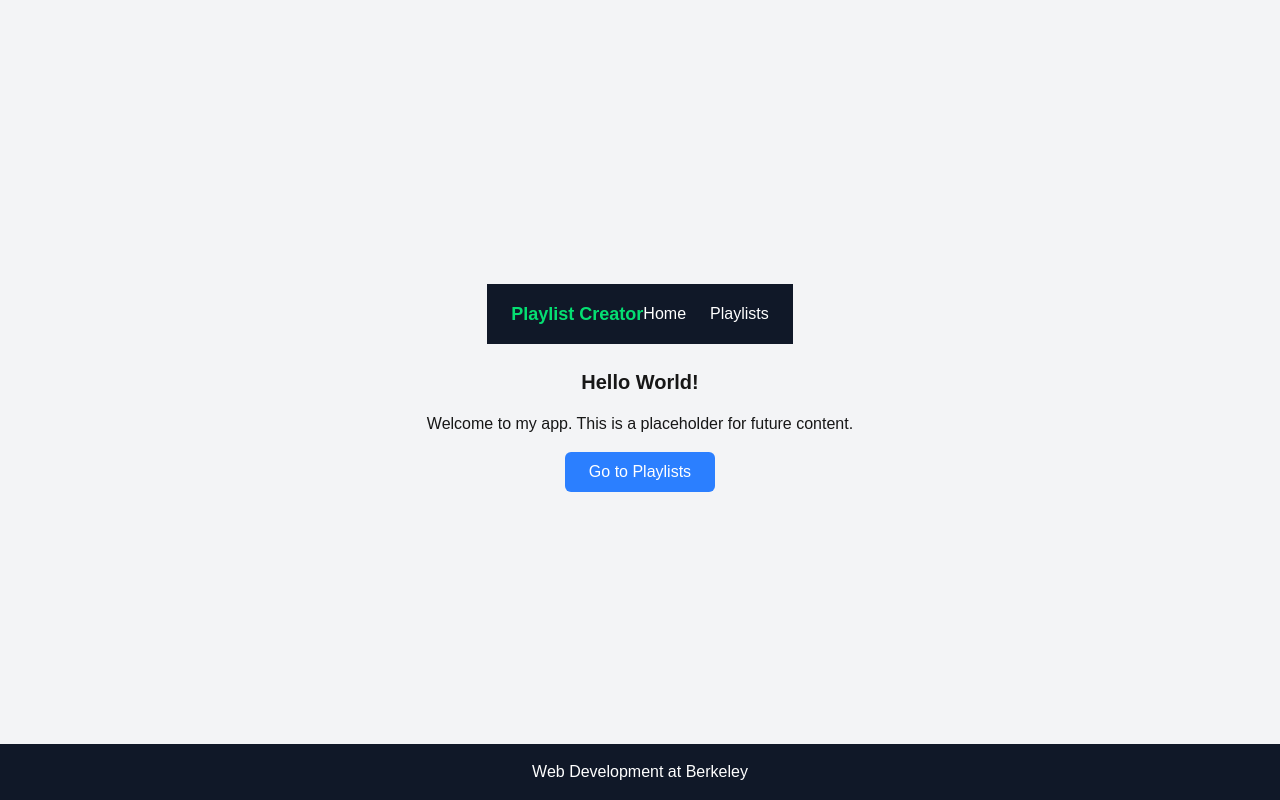
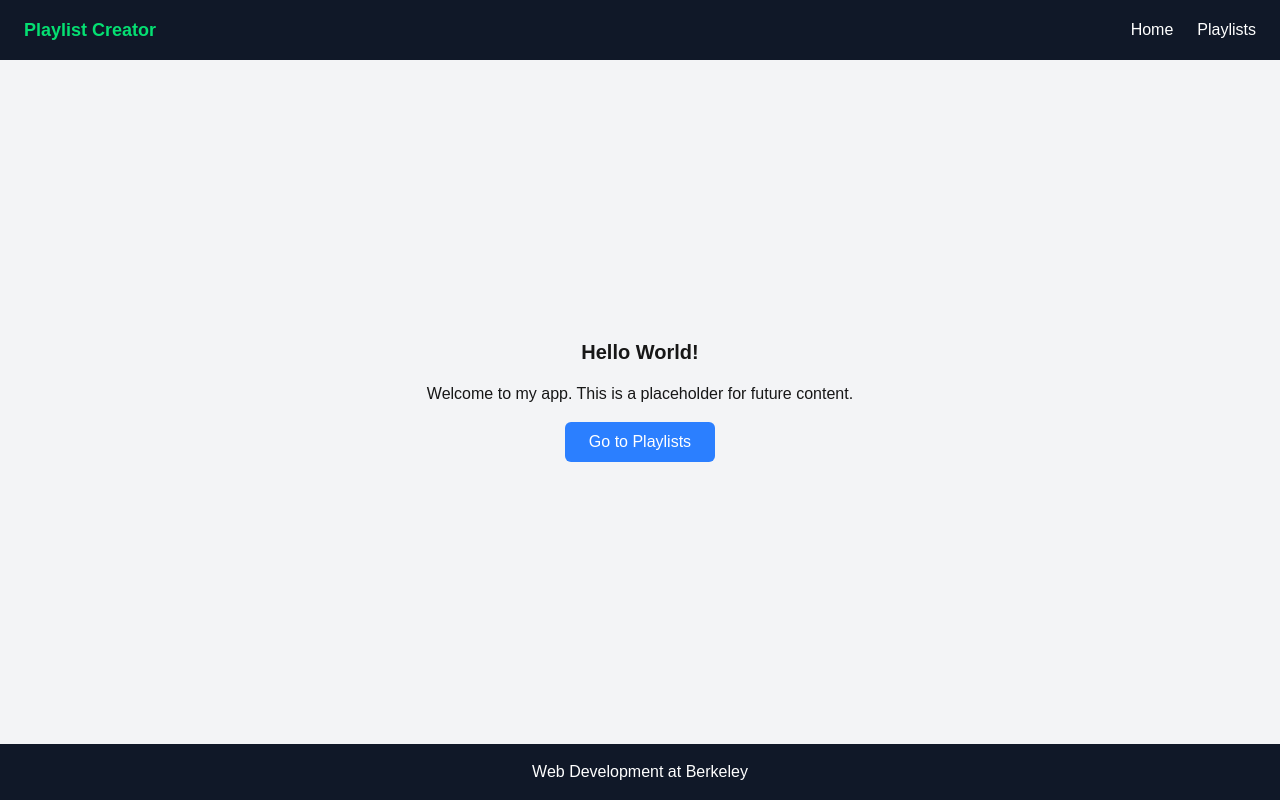
Before and after one commit to kattt24/kat-bootcamp-playlist, a Next.js app: page / in a window 1280 px wide. Built offline with nearby package versions, Linux system fonts and the light colour scheme.

Commit message:
fixing header

```diff
--- a/src/components/header.tsx
+++ b/src/components/header.tsx
@@ -1,11 +1,11 @@
 export default function Header() {
     return (
-        <header className="bg-gray-900 text-white py-4 px-6 flex justify-between items-center">
-      <h1 className="text-lg font-bold text-green-400">Playlist Creator</h1>
-      <div className="flex space-x-6">
+    <header className="bg-gray-900 text-white py-4 px-6 flex justify-between items-center w-full fixed top-0 left-0">
+    <h1 className="text-lg font-bold text-green-400">Playlist Creator</h1>
+    <div className="flex space-x-6">
         <p className="hover:text-gray-400 cursor-pointer">Home</p>
         <p className="hover:text-gray-400 cursor-pointer">Playlists</p>
-      </div>
+    </div>
     </header>
     );
 }
```
